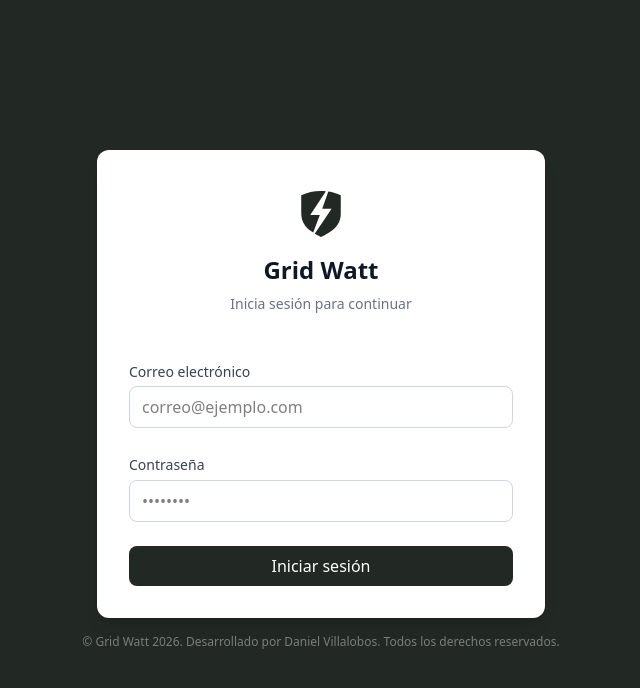
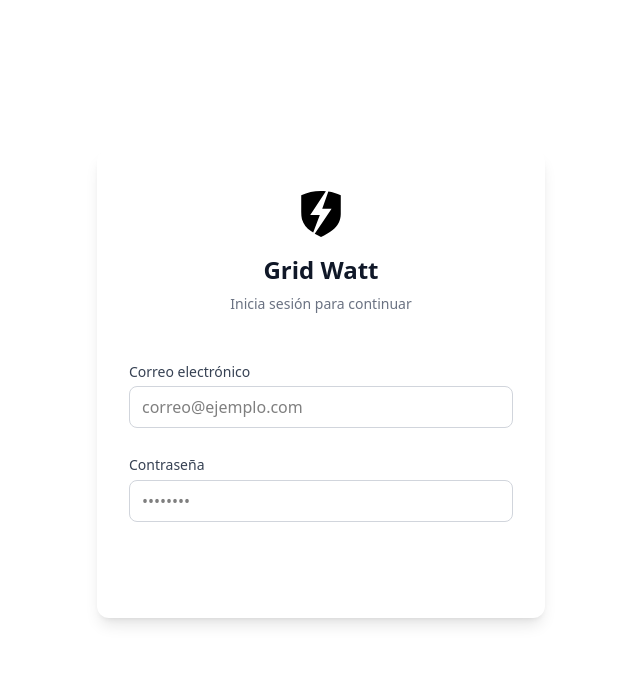
Before and after one commit to Danjar27/gridwatt-web, a React (Vite) app: page /login in a window 1280 px wide. Shown: the top 688 px of the page, without its empty margins (319-959 px from the left). Built offline with nearby package versions, Linux system fonts and the light colour scheme; no server answers.

Commit message:
corrected classes and added theme support

```diff
--- a/index.html
+++ b/index.html
@@ -9,7 +9,7 @@
         <title>Grid Watt</title>
     </head>
     <body>
-        <div id="root"></div>
+        <div id="root" class="text-black dark:text-white"></div>
         <script type="module" src="/src/main.tsx"></script>
     </body>
 </html>
--- a/src/components/Toolbar/Toolbar.tsx
+++ b/src/components/Toolbar/Toolbar.tsx
@@ -3,7 +3,7 @@
 import Connection from './blocks/Connection.tsx';
 
 const Toolbar = () => (
-    <div className="flex h-25 bg-neutral-500 rounded-[20px] justify-center items-center p-5 gap-5">
+    <div className="flex h-25 bg-neutral-500 rounded-[20px] justify-center items-center p-5 gap-5 border border-neutral-800">
         <Theme />
         <Notifications />
         <Connection />
--- a/src/components/Toolbar/blocks/Connection.tsx
+++ b/src/components/Toolbar/blocks/Connection.tsx
@@ -19,7 +19,7 @@
                 'bg-error-500': !online,
             })}
         >
-            <div className="flex items-center justify-center gap-2 text-sm text-secondary-800">
+            <div className="flex items-center justify-center gap-2 text-sm text-secondary-800 dark:text-white">
                 <Visible when={online && !needsToSync}>
                     <Cloud />
                 </Visible>
--- a/src/components/Toolbar/blocks/Notifications.tsx
+++ b/src/components/Toolbar/blocks/Notifications.tsx
@@ -9,11 +9,11 @@
         <button
             className={classnames('cursor-pointer p-2 flex justify-center items-center rounded-lg', {
                 'hover:bg-neutral-700 bg-neutral-600': !hasNotifications,
-                'bg-primary-500 hover:bg-primary-600 text-white': hasNotifications,
+                'bg-secondary-500 hover:bg-secondary-600 text-white': hasNotifications,
             })}
         >
             <Visible when={hasNotifications}>
-                <div className="absolute inset-1 bg-primary-500 animate-ping rounded-lg"></div>
+                <div className="absolute inset-1.5 bg-secondary-500 animate-ping rounded-lg"></div>
             </Visible>
             <div className="z-10">
                 <Visible when={hasNotifications}>
--- a/src/layouts/Dashboard.tsx
+++ b/src/layouts/Dashboard.tsx
@@ -4,11 +4,11 @@
 
 const Dashboard = () => (
     <div className="h-screen bg-neutral-600">
-        <div className="flex max-w-400 h-full m-auto p-7.5 gap-7.5">
+        <div className="flex max-w-480 h-full m-auto p-7.5 gap-7.5">
             <Sidebar />
             <section className="flex flex-col items-end gap-7.5 w-full">
                 <Toolbar />
-                <main className="h-full w-full bg-neutral-500 rounded-[20px]">
+                <main className="h-full w-full bg-neutral-500 rounded-[20px] overflow-scroll p-10 border border-neutral-800">
                     <Outlet />
                 </main>
             </section>
--- a/src/styles/globals.css
+++ b/src/styles/globals.css
@@ -1,108 +1,76 @@
 @import 'tailwindcss';
 
-@variant dark (&:where([data-theme="dark"], [data-theme="dark"] *));
+@custom-variant dark (&:where(.dark, .dark *));
 
 :root {
     --sidebar-width: 16rem;
     --sidebar-mobile-width: 16rem;
     --sidebar-collapsed-width: 4rem;
+
+    --neutral-500: #F7F6F5;
+    --neutral-600: #EAE9EE;
+    --neutral-700: #D4D2D7;
+    --neutral-800: #A8A6B2;
+
+    --primary-500: #28422e;
+    --primary-600: #263327;
+    --primary-700: #202920;
+
+    --secondary-500: #FF6F43;
+    --secondary-600: #9D391B;
+
+    --sucesss-400: #74FFAE;
+    --success-500: #41B06F;
+
+    --error-400: #FF93B5;
+    --error-500: #EB5E8B;
+}
+
+
+.dark {
+    --neutral-500: #1E1D21;
+    --neutral-600: #28272C;
+    --neutral-700: #3A3840;
+    --neutral-800: #6E6C78;
+
+    --primary-500: #37A152;
+    --primary-600: #2D7A42;
+    --primary-700: #245E34;
+
+    --secondary-500: #FF8560;
+    --secondary-600: #C4553A;
+
+    --sucesss-400: #5EEEA0;
+    --success-500: #38C76E;
+
+    --error-400: #FF8AAE;
+    --error-500: #E04F7A;
 }
 
 @theme inline {
     /* =========================
    NEUTRAL – Porcelain
    ========================= */
-    --color-neutral-50: #fffcf9;
-    --color-neutral-100: #fbf7f2;
-    --color-neutral-200: #efe8df;
-    --color-neutral-300: #e1d6ca;
-    --color-neutral-400: #c2b6a9;
-    --color-neutral-500: #9c9084;
-    --color-neutral-600: #746a61;
-    --color-neutral-700: #504944;
-    --color-neutral-800: #2b2724;
+    --color-neutral-500: var(--neutral-500);
+    --color-neutral-600: var(--neutral-600);
+    --color-neutral-700: var(--neutral-700);
+    --color-neutral-800: var(--neutral-800);
 
-    /* =========================
-       MAIN – Carbon Black
-       anchor: #222823
-       ========================= */
-    --color-main-100: #e7e9e8;
-    --color-main-200: #c2c7c4;
-    --color-main-300: #9aa19d;
-    --color-main-400: #5b625e;
-    --color-main-500: #222823;
-    --color-main-600: #1c211d;
-    --color-main-700: #151915;
-    --color-main-800: #0d100e;
+    --color-primary-500: var(--primary-500);
+    --color-primary-600: var(--primary-600);
+    --color-primary-700: var(--primary-700);
 
-    /* =========================
-       SECONDARY – Vivid Tangerine
-       ========================= */
-    --color-secondary-100: #fff1e3;
-    --color-secondary-200: #ffd4ad;
-    --color-secondary-300: #ffb777;
-    --color-secondary-400: #ff962f;
-    --color-secondary-500: #ff7d00;
-    --color-secondary-600: #e66f00;
-    --color-secondary-700: #b85700;
-    --color-secondary-800: #7a3a00;
+    --color-secondary-500: var(--secondary-500);
+    --color-secondary-600: var(--secondary-600);
 
-    /* =========================
-   ACCENT – Deep Crimson
-   anchor: #A62639
-   ========================= */
-    --color-accent-100: #f8e8eb;
-    --color-accent-200: #edbcc4;
-    --color-accent-300: #e18f9d;
-    --color-accent-400: #c64f63;
-    --color-accent-500: #a62639;
-    --color-accent-600: #8f2031;
-    --color-accent-700: #6b1825;
-    --color-accent-800: #420f17;
+    --color-success-400: var(--sucesss-400);
+    --color-success-500: var(--success-500);
 
-    /* =========================
-       SUCCESS – Sage Green
-       ========================= */
-    --color-success-100: #edf6e8;
-    --color-success-200: #cfe8c1;
-    --color-success-300: #aed89a;
-    --color-success-400: #79b45a;
-    --color-success-500: #60993e;
-    --color-success-600: #4f8033;
-    --color-success-700: #3b6026;
-    --color-success-800: #243c17;
+    --color-error-400: var(--error-400);
+    --color-error-500: var(--error-500);
 
-    /* =========================
-       INFO – Muted Blue Gray (added)
-       ========================= */
-    --color-info-100: #e9f0f4;
-    --color-info-200: #c6d6df;
-    --color-info-300: #9cbac9;
-    --color-info-400: #5f8498;
-    --color-info-500: #3e5f73;
-    --color-info-600: #344f60;
-    --color-info-700: #263b48;
-    --color-info-800: #18262f;
 
-    /* =========================
-       WARNING – Soft Amber (added)
-       ========================= */
-    --color-warning-100: #fdf4e3;
-    --color-warning-200: #f7e1b5;
-    --color-warning-300: #f0cc86;
-    --color-warning-400: #e8b55b;
-    --color-warning-500: #d99a2b;
-    --color-warning-600: #b57f22;
-    --color-warning-700: #8a611a;
-    --color-warning-800: #5a3f11;
-
-    --breakpoint-s320: 320px;
-    --breakpoint-s375: 375px;
-    --breakpoint-s425: 425px;
-    --breakpoint-s768: 768px;
-    --breakpoint-s992: 992px;
-    --breakpoint-s1200: 1200px;
-    --breakpoint-s1600: 1600px;
+    --radius-20: 0.5rem;
 }
 
 @layer base {
@@ -111,7 +79,7 @@
     input,
     select,
     textarea,
-    [tabindex]:not([tabindex="-1"]) {
+    [tabindex]:not([tabindex='-1']) {
         position: relative;
     }
 
@@ -122,7 +90,7 @@
         outline: none !important;
         box-shadow: 0 0 0 4px transparent,
         0 0 0 5px white,
-        0 0 0 7px var(--color-main-500) !important;
+        0 0 0 7px var(--color-primary-500) !important;
         border-radius: inherit;
     }
 
@@ -135,15 +103,15 @@
 
     button:focus-visible::after,
     a:focus-visible::after,
-    [tabindex]:not([tabindex="-1"]):focus-visible::after {
+    [tabindex]:not([tabindex='-1']):focus-visible::after {
         opacity: 1;
         box-shadow: 0 0 0 1px white,
-        0 0 0 3px var(--color-main-500) !important;
+        0 0 0 3px var(--color-primary-500) !important;
     }
 
     button::after,
     a::after,
-    [tabindex]:not([tabindex="-1"])::after {
+    [tabindex]:not([tabindex='-1'])::after {
         content: '';
         position: absolute;
         top: -4px;
@@ -153,7 +121,7 @@
         pointer-events: none;
         border-radius: inherit;
         box-shadow: 0 0 0 0 white,
-        0 0 0 0 var(--color-main-500);
+        0 0 0 0 var(--color-primary-500);
         z-index: 10;
         opacity: 0;
     }
@@ -163,7 +131,7 @@
     input:focus-visible,
     select:focus-visible,
     textarea:focus-visible,
-    [tabindex]:not([tabindex="-1"]):focus-visible {
+    [tabindex]:not([tabindex='-1']):focus-visible {
         outline: none !important;
     }
 }
```
Also changed, not shown: src/components/Sidebar/Sidebar.tsx (+5 -5 lines).
